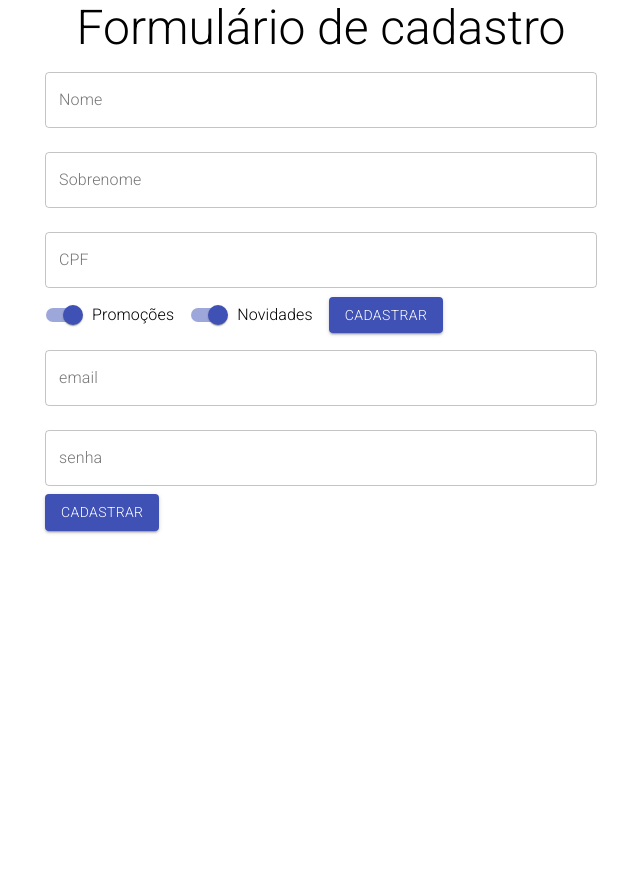
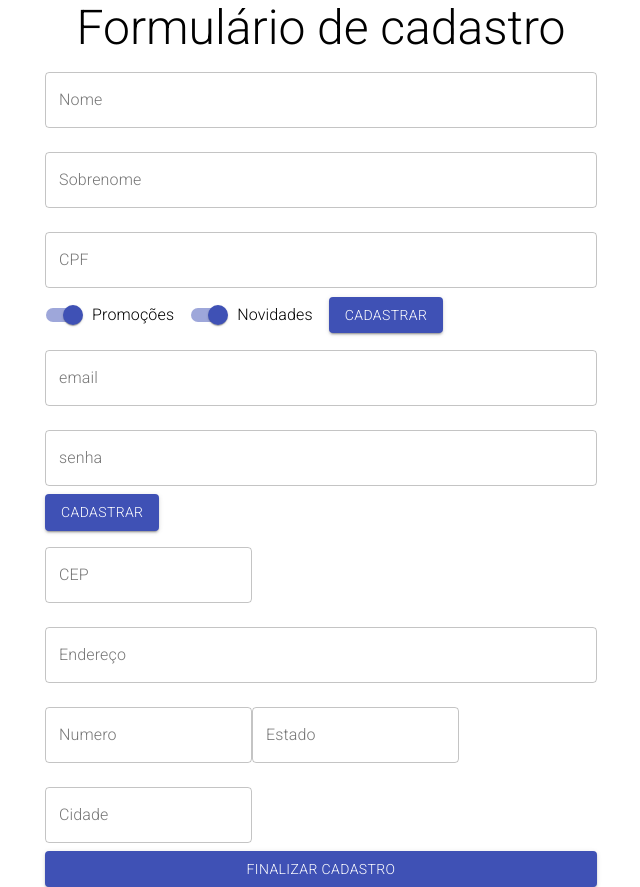
Before and after one commit to danielgaio/javascript-study, a React (Create React App) app in the folder curso-7/formulario-cadastro/: page / in a window 1280 px wide. Shown: the whole page, without its empty margins (319-959 px from the left). Before the commit the page ends 800 px from the top, so only its background shows below. Built offline with nearby package versions, Linux system fonts and the light colour scheme.

Commit message:
Adicionados campos de endereço

```diff
--- /dev/null
+++ b/curso-7/formulario-cadastro/src/components/FormularioCadastro/DadosEntrega.jsx
@@ -0,0 +1,50 @@
+import { Button, TextField } from "@material-ui/core";
+import React from 'react';
+
+function DadosEntrega() {
+  return (
+    <form>
+      <TextField
+        id="cep"
+        label="CEP"
+        type="number"
+        variant="outlined"
+        margin="normal"
+      />
+      <TextField
+        id="endereco"
+        label="Endereço"
+        type="text"
+        variant="outlined"
+        margin="normal"
+        fullWidth
+      />
+      <TextField
+        id="numero"
+        label="Numero"
+        type="number"
+        variant="outlined"
+        margin="normal"
+      />
+      <TextField
+        id="estado"
+        label="Estado"
+        type="text"
+        variant="outlined"
+        margin="normal"
+      />
+      <TextField
+        id="cidade"
+        label="Cidade"
+        type="text"
+        variant="outlined"
+        margin="normal"
+      />
+      <Button type="submit" variant="contained" color="primary" fullWidth>
+        Finalizar cadastro
+      </Button>
+    </form>
+  );
+}
+
+export default DadosEntrega;
--- a/curso-7/formulario-cadastro/src/components/FormularioCadastro/FormularioCadastro.jsx
+++ b/curso-7/formulario-cadastro/src/components/FormularioCadastro/FormularioCadastro.jsx
@@ -1,4 +1,5 @@
 import React, { useState } from "react";
+import DadosEntrega from "./DadosEntrega";
 import DadosPessoais from "./DadosPessoais";
 import DadosUsuario from "./DadosUsuario";
 
@@ -8,6 +9,7 @@ function FormularioCadastro({aoEnviar, validarCpf}) {
     <>
       <DadosPessoais aoEnviar={aoEnviar} validarCpf={ validarCpf }/>
       <DadosUsuario />
+      <DadosEntrega />
     </>
   );
 }
```
